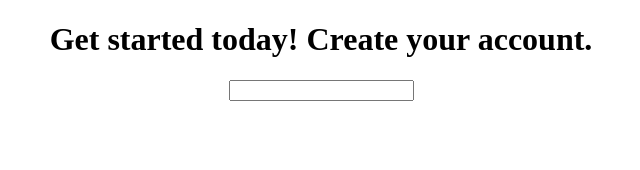
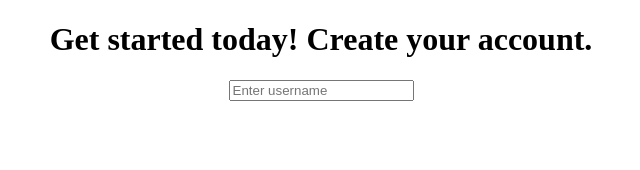
Before and after one commit to ChrisRead22/Form-Validation, a React (Create React App) app: page / in a window 1280 px wide. Shown: the top 170 px of the page, without its empty margins (319-959 px from the left). Built offline with nearby package versions, Linux system fonts and the light colour scheme.

Commit message:
signup form

```diff
--- a/src/FormSignup.js
+++ b/src/FormSignup.js
@@ -9,7 +9,9 @@ const FormSignup = () => {
                 <label htmlFor="Username"
                 className="form-label">
                     <input type="text" name="username"
-                    className="form-input" />
+                    className="form-input"
+                    placeholder="Enter username"
+                    />
                 </label>
             </div>
         </form>
```
